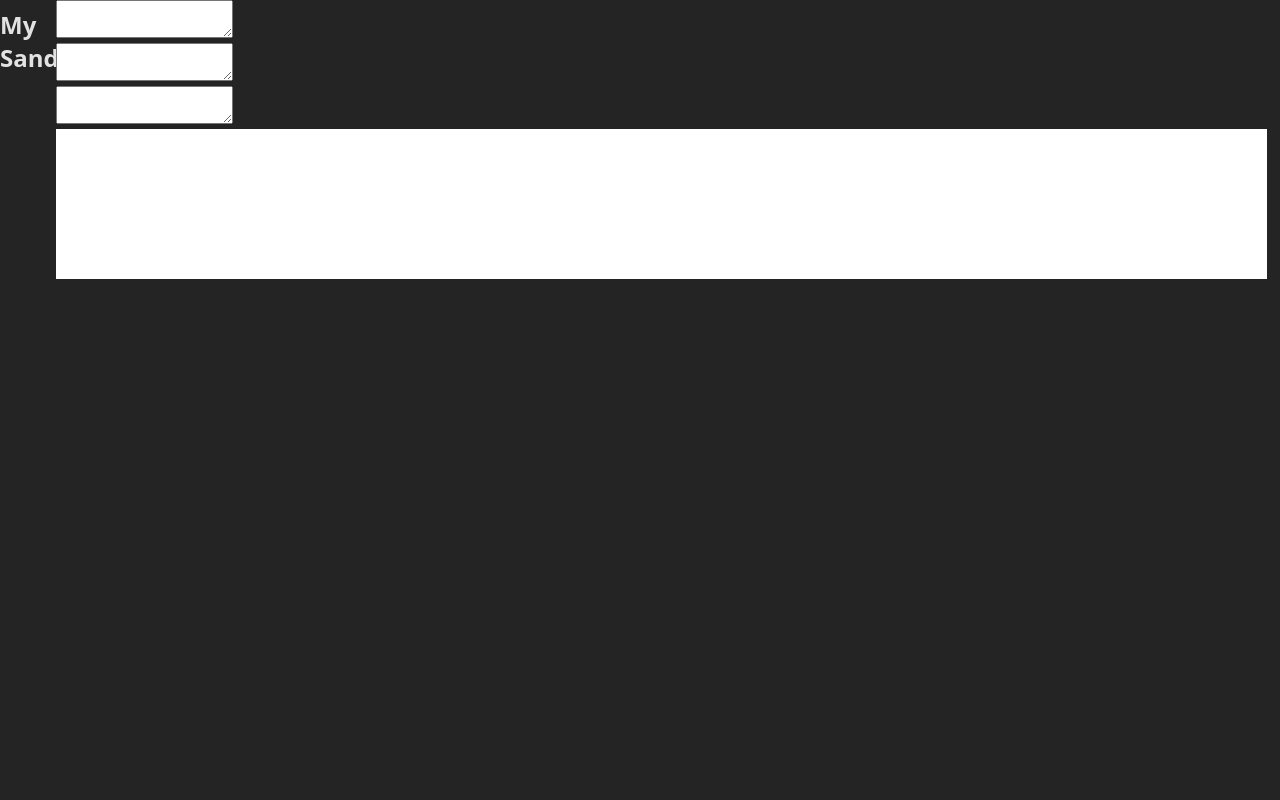
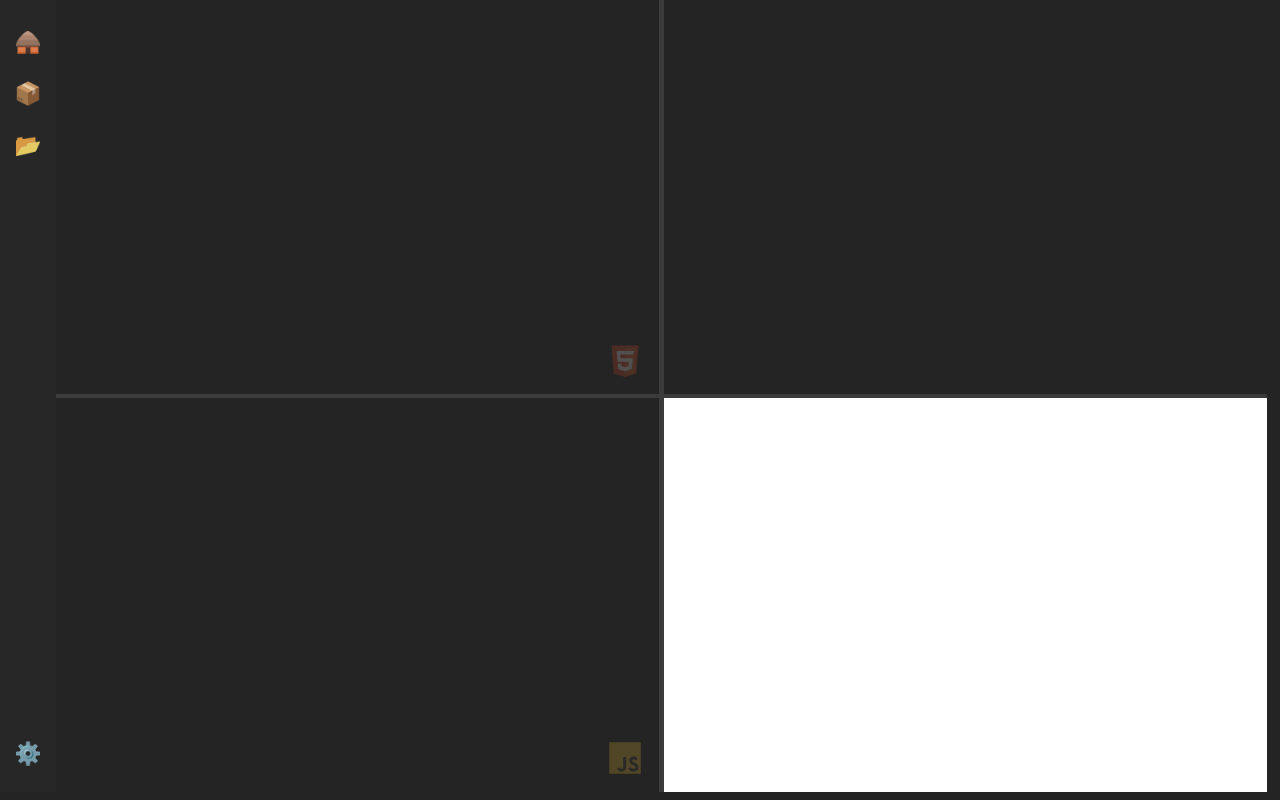
Before and after one commit to LuisNivar/my-sandbox, a website built with Vite: page index.html in a window 1280 px wide. Built offline with nearby package versions, Linux system fonts and the light colour scheme; files whose address does not match are found by name; what monaco-editor, split-grid would draw is missing.

Commit message:
WIP sidebar

```diff
--- a/index.html
+++ b/index.html
@@ -8,18 +8,17 @@
   </head>
   <body>
     <div id="app">
-      <h1>My SandBox</h1>
-
-      <section class="grid">
-        <div>
-          <textarea id="html" spellcheck="false"></textarea>
-        </div>
-        <div>
-          <textarea id="css" spellcheck="false"></textarea>
-        </div>
-        <div>
-          <textarea id="js" spellcheck="false"></textarea>
-        </div>
+      <nav>
+        <button>🛖</button>
+        <button>📦</button>
+        <button>📂</button>
+        <span aria-hidden="true" class="empty-sidebar"></span>
+        <button>⚙️</button>
+      </nav>
+      <section class="workspace">
+        <div class="editor" id="html"></div>
+        <div class="editor" id="css"></div>
+        <div class="editor" id="js"></div>
         <div>
           <iframe id="preview"></iframe>
         </div>
```
